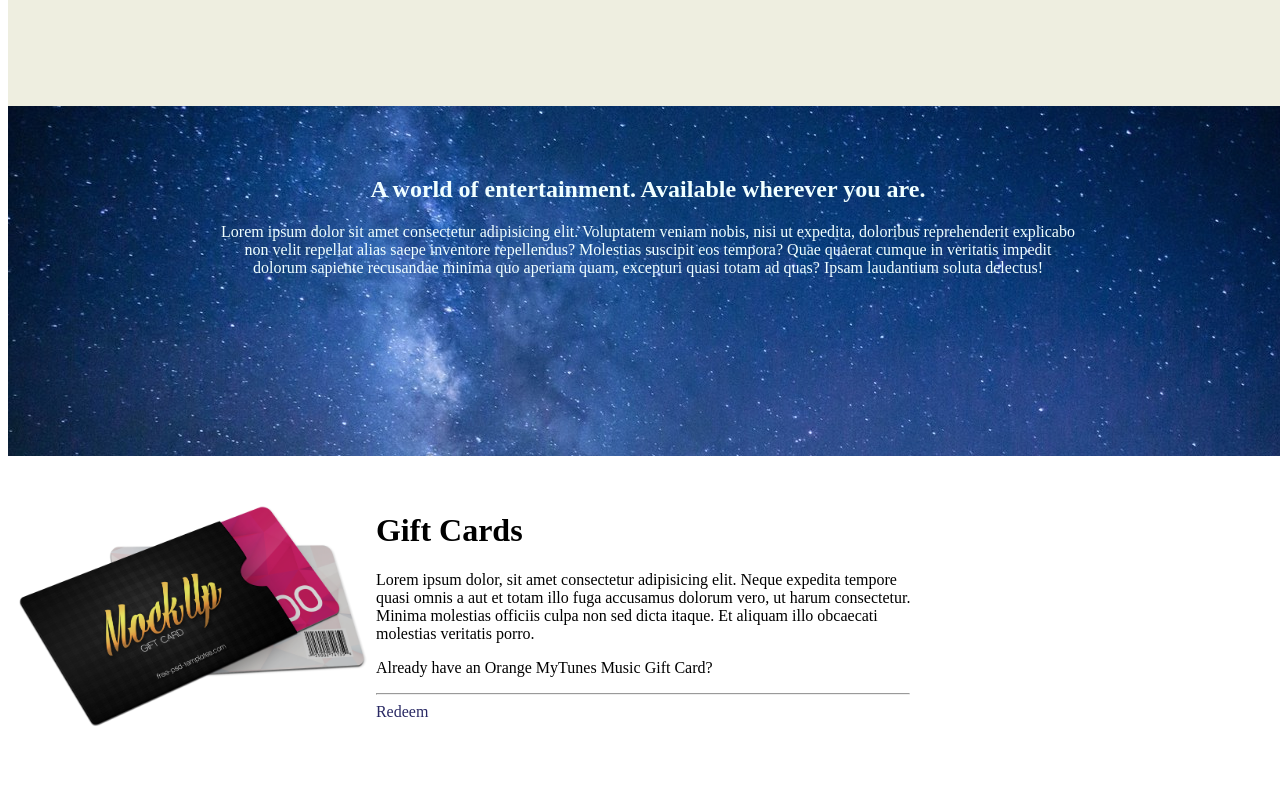
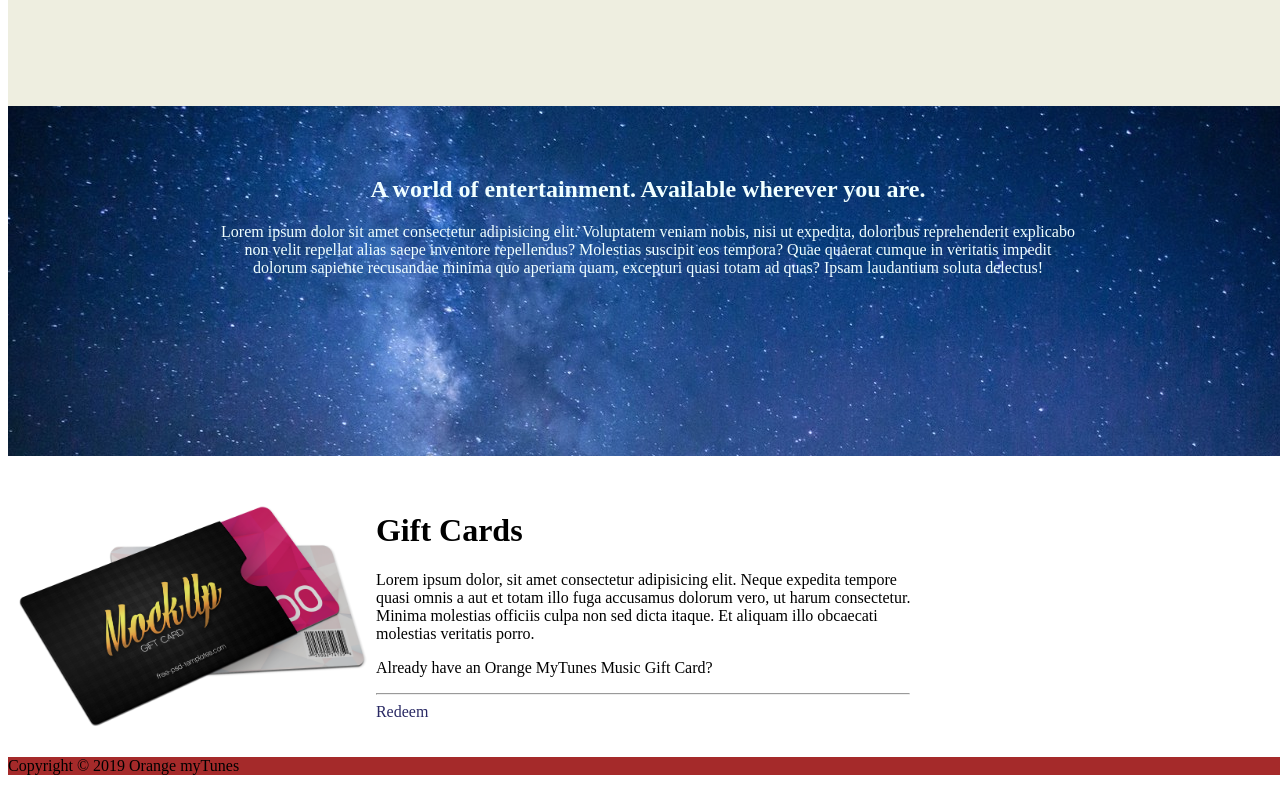
Before and after one commit to cvBesdelnik/html-page, a plain HTML site: page index.html in a window 1280 px wide. Shown: the part 2302-3093 px from the top of the page. Before the commit the page ends 3043 px from the top, so only its background shows below. Drawn offline with Linux system fonts and the light colour scheme.

Commit message:
fix fifth content-clear-both plus done footer

```diff
--- a/css/style.css
+++ b/css/style.css
@@ -246,3 +246,17 @@ a.second_content_button_link:hover, a.second_content_button_link:active {
     color: rgb(41, 41, 100);
     text-decoration: none;
 }
+
+.fifth_content_center_position::after {
+    content: "";
+    clear: both;
+    display: table;
+}
+
+/* footer */
+
+.footer {
+    margin: 0;
+    clear: none;
+    background-color: brown;
+}
--- a/index.html
+++ b/index.html
@@ -86,7 +86,10 @@
                 <a class="fifth_content_link" href="https://jolly-kalam-23776e.netlify.app/mytunes/#">Redeem</a>
             </div>
         </div>
+    </div>
 
+    <div class="footer">
+        <p>Copyright © 2019 Orange myTunes</p>
 
     </div>
 
```
